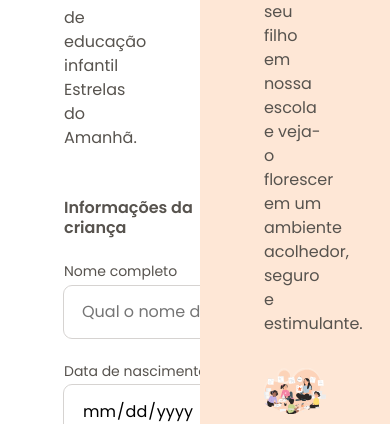
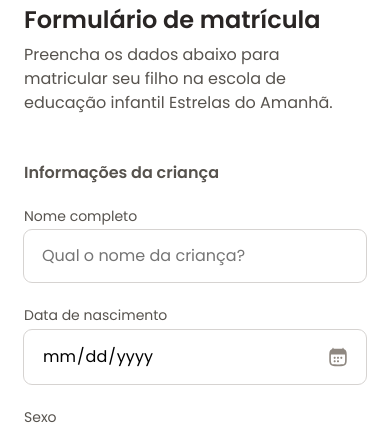
Before and after one commit to SamihFreire/Formulario-de-matricula, a plain HTML site: page index.html in a window 390 px wide. Shown: the part 420-844 px from the top of the page. Drawn offline with Linux system fonts and the light colour scheme.

Commit message:
Adicionado responsividade para a página

```diff
--- a/index.html
+++ b/index.html
@@ -238,10 +238,10 @@
             <div class="aside-containe">
                 <header>
                     <img src="assets/logo.svg" alt="Logo estrelas do amanhã">
-                    <h2>
+                    <h2 class="desktop-only">
                         Porque cada momento de <span>aprendizado</span> conta
                     </h2>
-                    <p>Inscreva seu filho em nossa escola e veja-o florescer em um ambiente acolhedor, seguro e estimulante.</p>
+                    <p class="desktop-only">Inscreva seu filho em nossa escola e veja-o florescer em um ambiente acolhedor, seguro e estimulante.</p>
                 </header>
 
                 <img src="assets/Illustration.svg" alt="Ilustação de uma professora com crianças prestando atenção">
--- a/styles/fields/buttons.css
+++ b/styles/fields/buttons.css
@@ -27,3 +27,13 @@ button {
         }
     }
 }
+
+@media (width <= 49em) {
+    button {
+        text-align: center;
+
+        &.btn-secondary {
+            margin-left: 0;
+        }
+    }
+}
--- a/styles/fields/input.css
+++ b/styles/fields/input.css
@@ -95,3 +95,9 @@ input {
         display: none;
     }
 }
+
+@media (width <= 49em) {
+    .address .flex {
+        flex-direction: column;
+    }
+}
--- a/styles/forms.css
+++ b/styles/forms.css
@@ -25,3 +25,10 @@ fieldset + fieldset {
     display: flex;
     gap: 1rem;
 }
+
+@media (width <= 49em) {
+
+    .actions-wrapper {
+        display: grid;
+    }
+}
--- a/styles/global.css
+++ b/styles/global.css
@@ -50,3 +50,13 @@ img {
 .flex-2 {
     flex: 2;
 }
+
+.desktop-only {
+    display: inherit;
+}
+
+@media (width <= 49em) {
+    .desktop-only {
+        display: none;
+    }
+}
--- a/styles/layout.css
+++ b/styles/layout.css
@@ -49,3 +49,42 @@ aside {
         }
     }
 }
+
+@media (width <= 49em) {
+
+    #app {
+        display: flex;
+        flex-direction: column;
+        overflow: auto;
+    }
+
+    main {
+        padding: 1.5rem;
+        overflow: visible;
+
+        & .main-container {
+            max-width: 33rem;
+            margin-left: auto;
+            margin-right: auto;
+        }
+    }
+
+    aside {
+        padding: 1.5rem;
+        order: -1;
+
+        & .aside-containe {
+            margin-left: auto;
+            margin-right: auto;
+
+            & > img {
+                margin-top: 0.75rem;
+            }
+
+            & header {
+                display: flex;
+                justify-content: center;
+            }
+        }
+    }
+}
```
